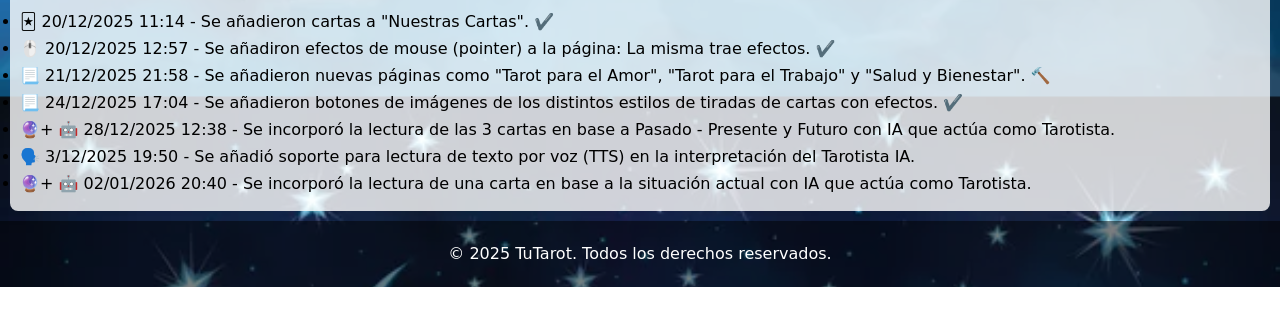
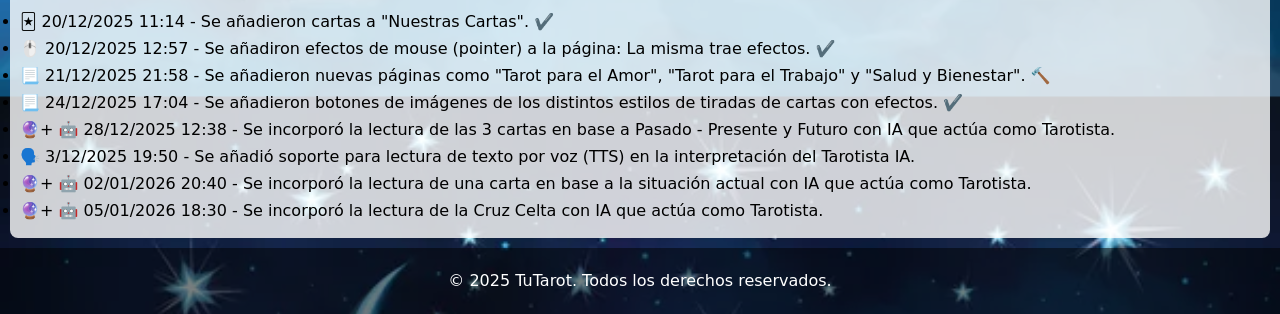
Before and after one commit to GastonArielPerrone/Tu-tarot, a website: page index.html in a window 1280 px wide. Shown: the part 808-1122 px from the top of the page. Before the commit the page ends 1095 px from the top, so only its background shows below. Drawn offline with nearby package versions, Linux system fonts and the light colour scheme; a web font is replaced by a local one.

Commit message:
The last update is published hear.

```diff
--- a/index.html
+++ b/index.html
@@ -72,6 +72,7 @@
                 <li>🔮+ 🤖 28/12/2025 12:38  - Se incorporó la lectura de las 3 cartas en base a Pasado - Presente y Futuro con IA que actúa como Tarotista.</li>
                 <li>🗣️ 3/12/2025 19:50  - Se añadió soporte para lectura de texto por voz (TTS) en la interpretación del Tarotista IA.</li>
                 <li>🔮+ 🤖 02/01/2026 20:40  - Se incorporó la lectura de una carta en base a la situación actual con IA que actúa como Tarotista.</li>
+                <li>🔮+ 🤖 05/01/2026 18:30  - Se incorporó la lectura de la Cruz Celta con IA que actúa como Tarotista.</li>
             </ul>
         </section>
     </main>
```
